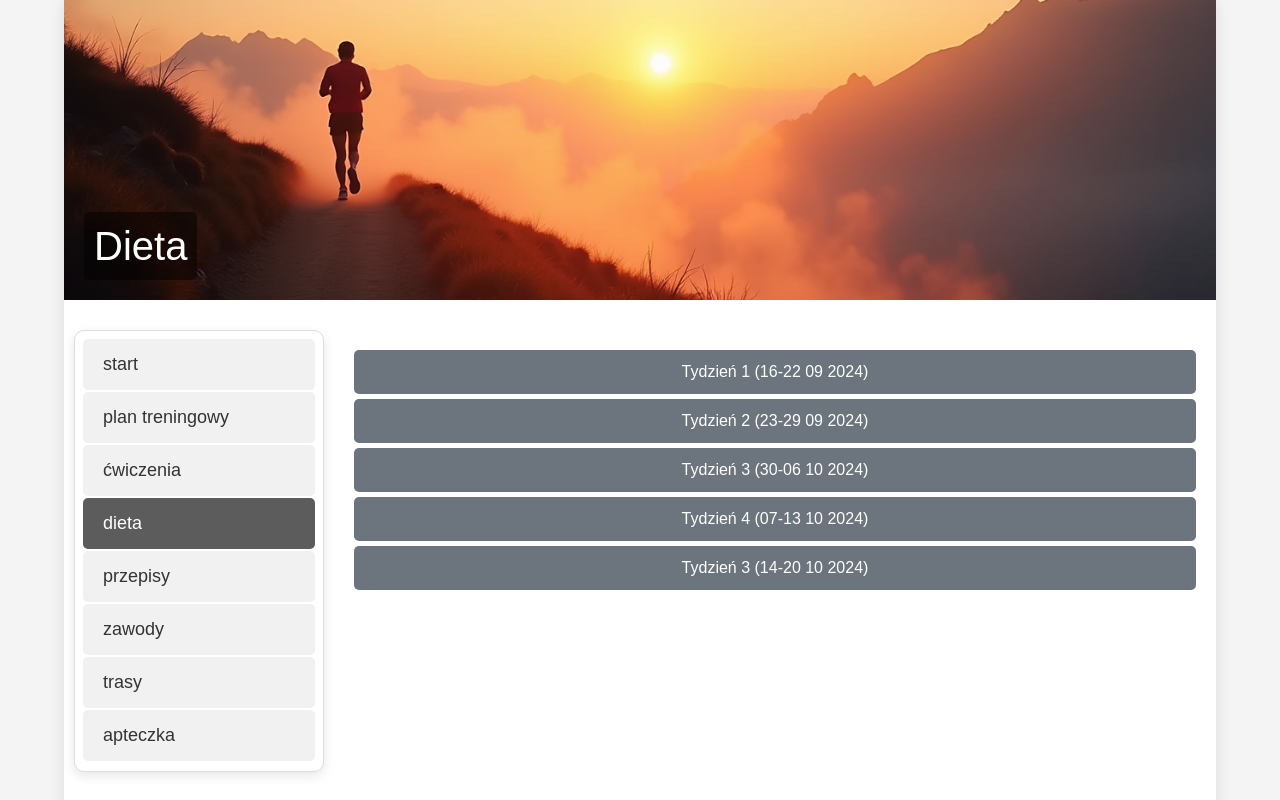
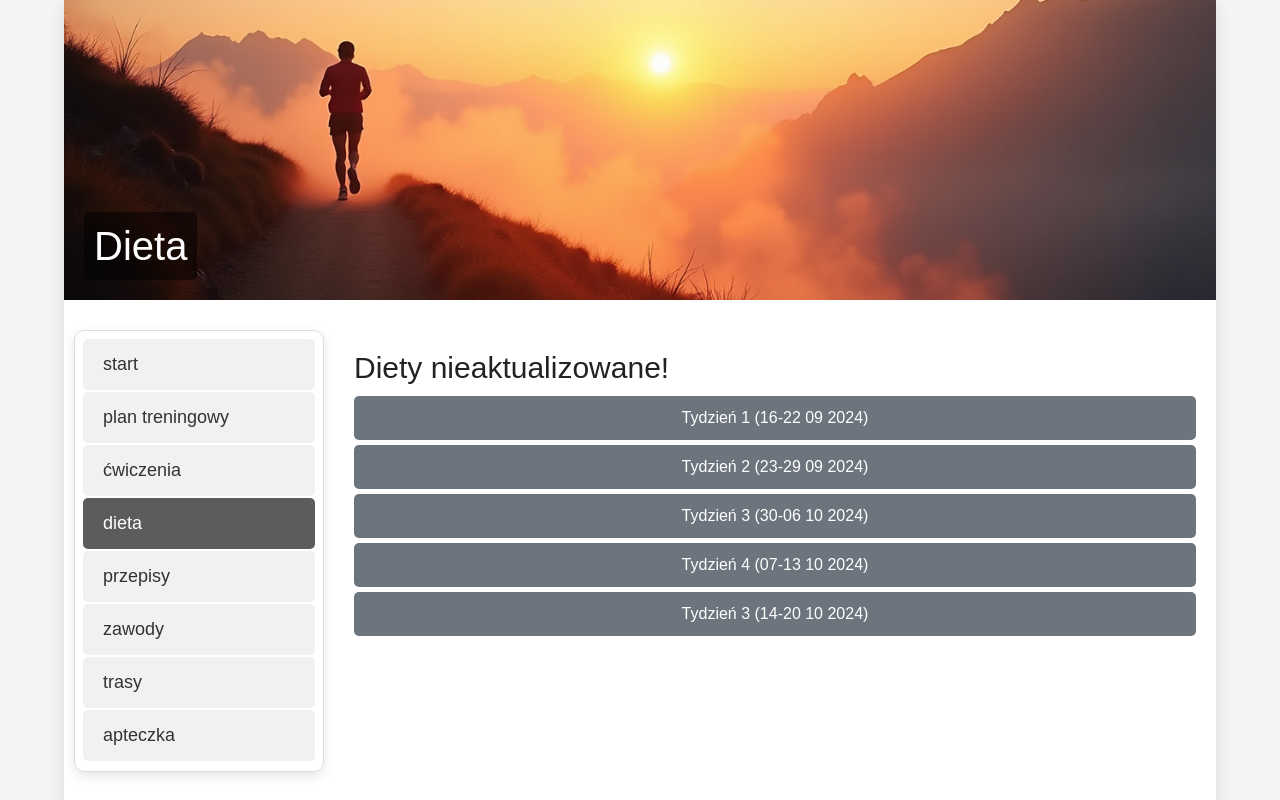
Before and after one commit to DevyWhite/bieganie-treningi-dieta, a React (Create React App) app: page /dieta in a window 1280 px wide. Shown: the top 800 px of the page. Built offline with nearby package versions, Linux system fonts and the light colour scheme.

Commit message:
add alert message in Dieta.jsx to indicate diets are outdated

```diff
--- a/src/pages/Dieta.jsx
+++ b/src/pages/Dieta.jsx
@@ -24,6 +24,7 @@ const Dieta = () => {
 
    return (
       <div className='dieta'>
+         <h4>Diety nieaktualizowane!</h4>
          <div className='tydzien-list'>
             {daneDiety.map((tydzienData) => (
                <div key={tydzienData.tydzien}>
```
